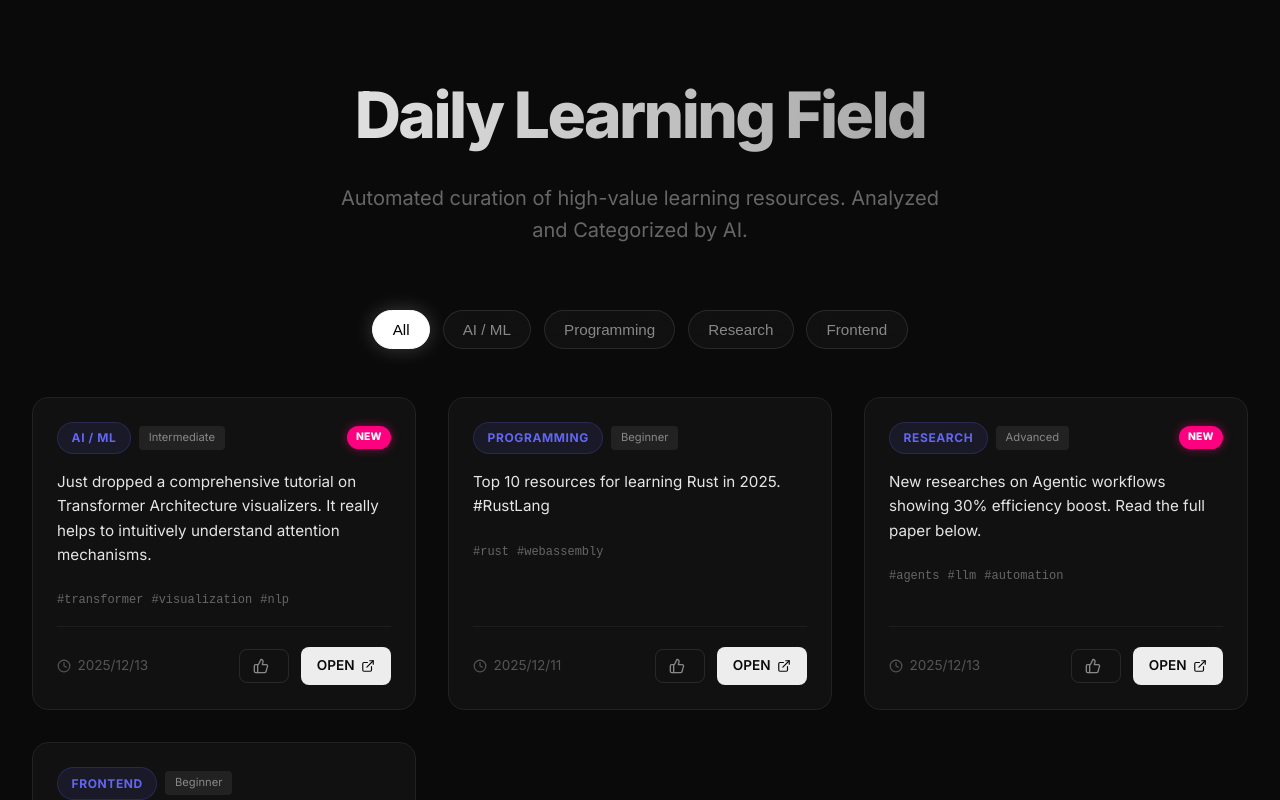
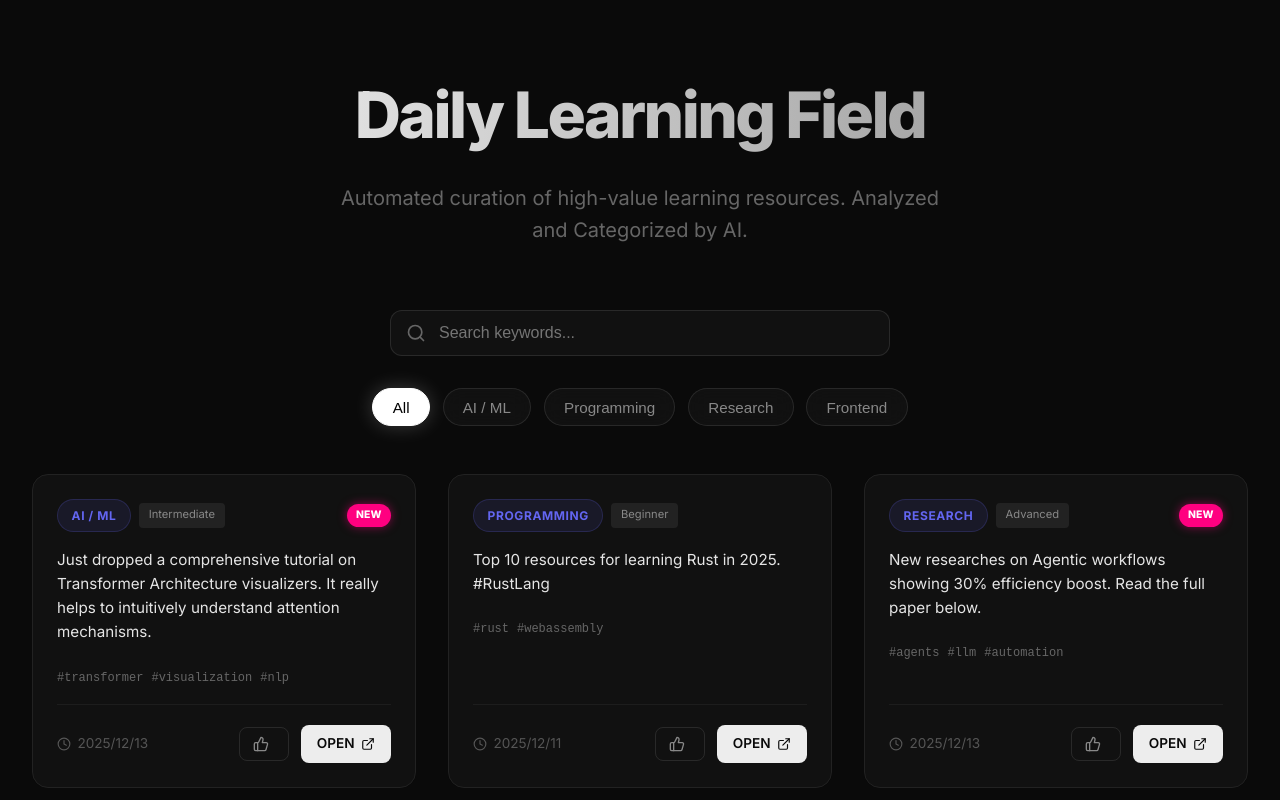
Before and after one commit to kiri-ume/ai_info_search_category, a Next.js app: page / in a window 1280 px wide. Shown: the top 800 px of the page. Built offline with nearby package versions, Linux system fonts and the light colour scheme; no server answers; the database is empty.

Commit message:
add func of word-search and old-post-hidden

```diff
--- a/src/components/PostList.module.css
+++ b/src/components/PostList.module.css
@@ -1,3 +1,37 @@
+/* Search Input */
+.searchWrapper {
+    position: relative;
+    max-width: 500px;
+    margin: 0 auto 2rem;
+    display: flex;
+    align-items: center;
+}
+
+.searchIcon {
+    position: absolute;
+    left: 1rem;
+    color: #666;
+    pointer-events: none;
+}
+
+.searchInput {
+    width: 100%;
+    padding: 0.8rem 1rem 0.8rem 3rem;
+    background: rgba(255, 255, 255, 0.03);
+    border: 1px solid rgba(255, 255, 255, 0.1);
+    border-radius: 12px;
+    color: #fff;
+    font-size: 1rem;
+    outline: none;
+    transition: all 0.2s;
+}
+
+.searchInput:focus {
+    border-color: var(--primary, #6366f1);
+    background: rgba(255, 255, 255, 0.05);
+    box-shadow: 0 0 0 2px rgba(99, 102, 241, 0.2);
+}
+
 /* Filter Buttons */
 .filterContainer {
     display: flex;
@@ -51,3 +85,52 @@
     color: #666;
     grid-column: 1 / -1;
 }
+
+/* History Toggle Section */
+.showMoreSection {
+    margin: 4rem 0 2rem;
+    text-align: center;
+    position: relative;
+    display: flex;
+    flex-direction: column;
+    align-items: center;
+    gap: 1.5rem;
+}
+
+.dividerLine {
+    width: 90%;
+    max-width: 600px;
+    height: 1px;
+    background: linear-gradient(90deg, transparent, rgba(255, 255, 255, 0.2), transparent);
+}
+
+.largeShowMoreButton {
+    background: rgba(255, 255, 255, 0.05);
+    border: 1px solid rgba(255, 255, 255, 0.2);
+    color: #fff;
+    padding: 1rem 3.5rem;
+    font-size: 1.1rem;
+    font-weight: 700;
+    border-radius: 99px;
+    cursor: pointer;
+    transition: all 0.3s cubic-bezier(0.4, 0, 0.2, 1);
+    box-shadow: 0 4px 20px rgba(0, 0, 0, 0.3);
+    backdrop-filter: blur(10px);
+    display: inline-flex;
+    align-items: center;
+    gap: 0.8rem;
+    letter-spacing: 0.05em;
+}
+
+.largeShowMoreButton:hover {
+    background: var(--primary, #6366f1);
+    border-color: var(--primary, #6366f1);
+    transform: translateY(-3px);
+    box-shadow: 0 10px 30px -5px rgba(99, 102, 241, 0.5);
+    text-shadow: 0 1px 2px rgba(0, 0, 0, 0.2);
+}
+
+.largeShowMoreButton:active {
+    transform: translateY(-1px);
+    box-shadow: 0 5px 15px -3px rgba(99, 102, 241, 0.4);
+}
--- a/src/components/PostList.tsx
+++ b/src/components/PostList.tsx
@@ -4,19 +4,63 @@ import { useState } from 'react';
 import { Post } from '@/lib/types';
 import PostCard from './PostCard';
 import styles from './PostList.module.css';
+import { Search } from 'lucide-react';
 
 export default function PostList({ initialPosts }: { initialPosts: Post[] }) {
     const [selectedCategory, setSelectedCategory] = useState<string>('All');
+    const [searchQuery, setSearchQuery] = useState<string>('');
+    const [showAllHistory, setShowAllHistory] = useState(false);
 
     // Get unique categories from posts, handle potential nulls
     const categories = ['All', ...Array.from(new Set(initialPosts.map(p => p.category || 'Uncategorized')))];
 
-    const filteredPosts = selectedCategory === 'All'
-        ? initialPosts
-        : initialPosts.filter(post => (post.category || 'Uncategorized') === selectedCategory);
+    // Logic:
+    // 1. Filter by Category & Search Query => filteredPosts
+    // 2. If NO search query is active, hide posts older than 7 days (unless showAllHistory is true)
+
+    // Step 1: Basic Filtering
+    const filteredPosts = initialPosts.filter(post => {
+        const categoryMatch = selectedCategory === 'All' || (post.category || 'Uncategorized') === selectedCategory;
+        const query = searchQuery.toLowerCase();
+        const searchMatch = !query ||
+            (post.title?.toLowerCase().includes(query)) ||
+            (post.summary?.toLowerCase().includes(query)) ||
+            (post.tags?.some(tag => tag.toLowerCase().includes(query))) ||
+            (post.category?.toLowerCase().includes(query));
+        return categoryMatch && searchMatch;
+    });
+
+    // Step 2: Time-based Folding
+    const oneWeekAgo = new Date();
+    oneWeekAgo.setDate(oneWeekAgo.getDate() - 7);
+
+    const isOldPost = (post: Post) => {
+        const date = new Date(post.posted_at || post.created_at);
+        return date < oneWeekAgo;
+    };
+
+    // If searching, always show all. Else, respect the toggle.
+    const shouldShowAll = searchQuery.length > 0 || showAllHistory;
+
+    const visiblePosts = shouldShowAll
+        ? filteredPosts
+        : filteredPosts.filter(post => !isOldPost(post));
+
+    const hiddenCount = filteredPosts.length - visiblePosts.length;
 
     return (
         <>
+            <div className={styles.searchWrapper}>
+                <Search className={styles.searchIcon} size={20} />
+                <input
+                    type="text"
+                    placeholder="Search keywords..."
+                    value={searchQuery}
+                    onChange={(e) => setSearchQuery(e.target.value)}
+                    className={styles.searchInput}
+                />
+            </div>
+
             <div className={styles.filterContainer}>
                 {categories.map(cat => (
                     <button
@@ -30,16 +74,30 @@ export default function PostList({ initialPosts }: { initialPosts: Post[] }) {
             </div>
 
             <section className={styles.grid}>
-                {filteredPosts.map(post => (
+                {visiblePosts.map(post => (
                     <PostCard key={post.id} post={post} />
                 ))}
 
-                {filteredPosts.length === 0 && (
+                {/* Empty State */}
+                {visiblePosts.length === 0 && hiddenCount === 0 && (
                     <div className={styles.emptyState}>
-                        No posts found for {selectedCategory}.
+                        No posts found for "{searchQuery}" in {selectedCategory}.
                     </div>
                 )}
             </section>
+
+            {/* Show "Older Posts" button nicely separated from the grid */}
+            {!shouldShowAll && hiddenCount > 0 && (
+                <div className={styles.showMoreSection}>
+                    <div className={styles.dividerLine} />
+                    <button
+                        className={styles.largeShowMoreButton}
+                        onClick={() => setShowAllHistory(true)}
+                    >
+                        Older Posts (+{hiddenCount})
+                    </button>
+                </div>
+            )}
         </>
     );
 }
```
Also changed, not shown: 2 other files (tests, documents, lock files or other folders).
